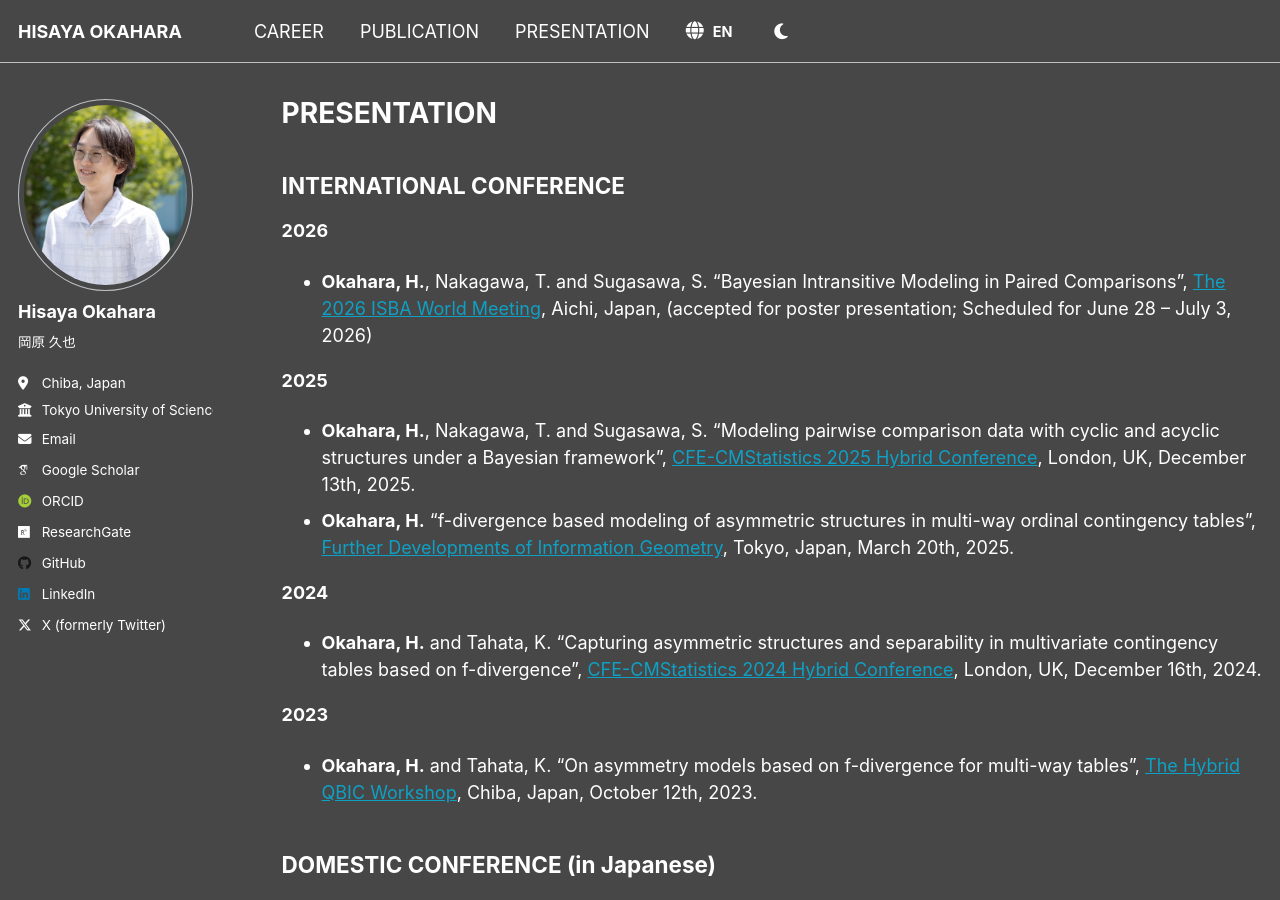
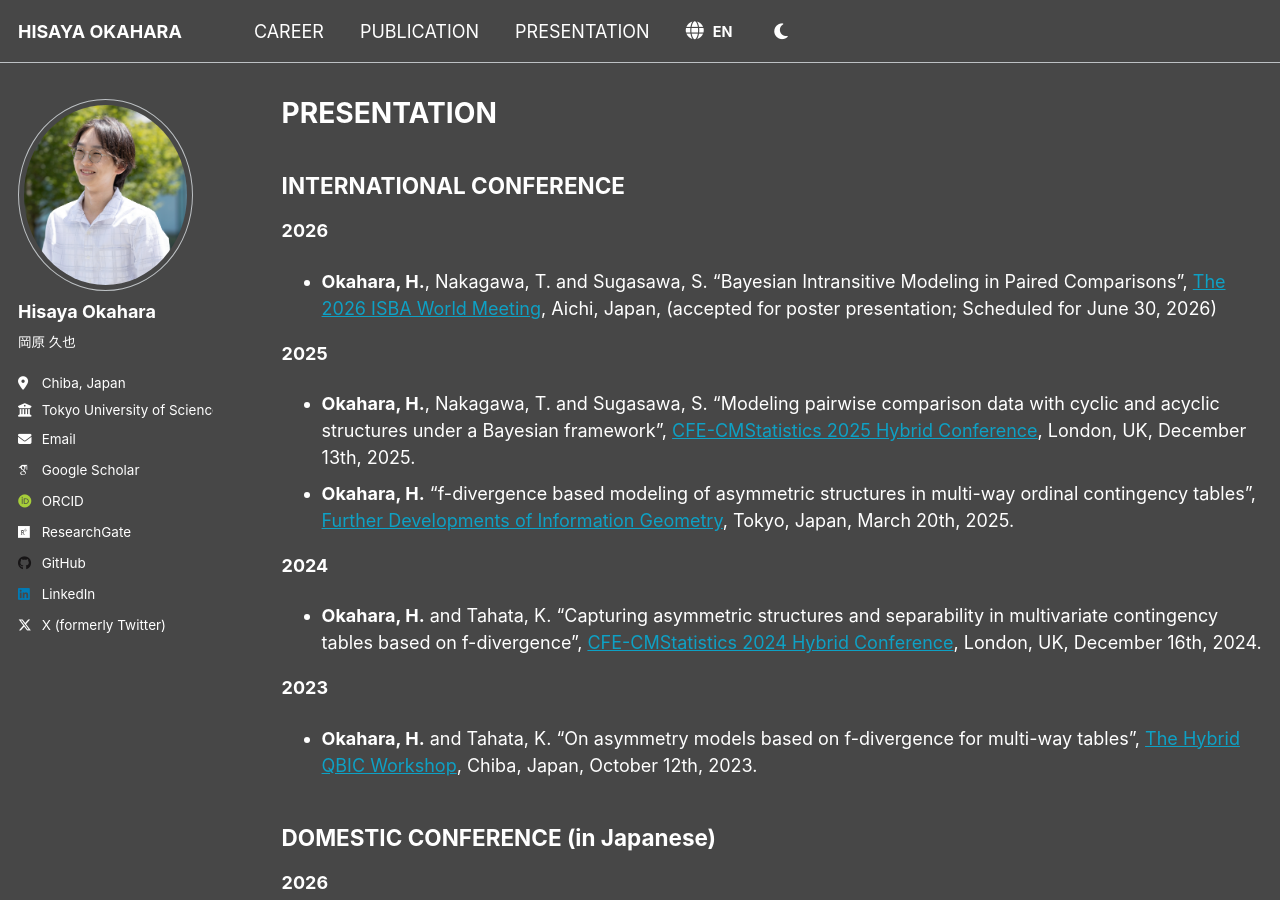
Before and after one commit to h-okahara/h-okahara.github.io, a Jekyll site: the page built from _pages/presentation.md, in a window 1280 px wide and 900 px high. Built offline with Jekyll 4.4.1, drawn with Linux system fonts in a browser that asks for light colours; some web fonts are replaced.

Commit message:
Update presentation dates for ISBA 2026

```diff
--- a/_pages/presentation.md
+++ b/_pages/presentation.md
@@ -8,7 +8,7 @@ author_profile: true
 ## <span data-i18n="presentation.header_intl">INTERNATIONAL CONFERENCE</span>
 **2026**
 - **Okahara, H.**, Nakagawa, T. and Sugasawa, S. "Bayesian Intransitive Modeling in Paired Comparisons", [The 2026 ISBA World Meeting](https://isba2026.github.io/),
-  <span data-i18n="presentation.loc_aichi">Aichi, Japan,</span> (<span data-i18n="presentation.note_isba2026">accepted for poster presentation; Scheduled for June 28 – July 3, 2026</span>)
+  <span data-i18n="presentation.loc_aichi">Aichi, Japan,</span> (<span data-i18n="presentation.note_isba2026">accepted for poster presentation; Scheduled for June 30, 2026</span>)
 
 **2025**
 - **Okahara, H.**, Nakagawa, T. and Sugasawa, S. "Modeling pairwise comparison data with cyclic and acyclic structures under a Bayesian framework", [CFE-CMStatistics 2025 Hybrid Conference](https://www.cmstatistics.org//CFECMStatistics2025/index.php), <span data-i18n="presentation.loc_london">London, UK</span>, <span data-i18n="presentation.date_dec_13_2025">December 13th, 2025</span>.
```
